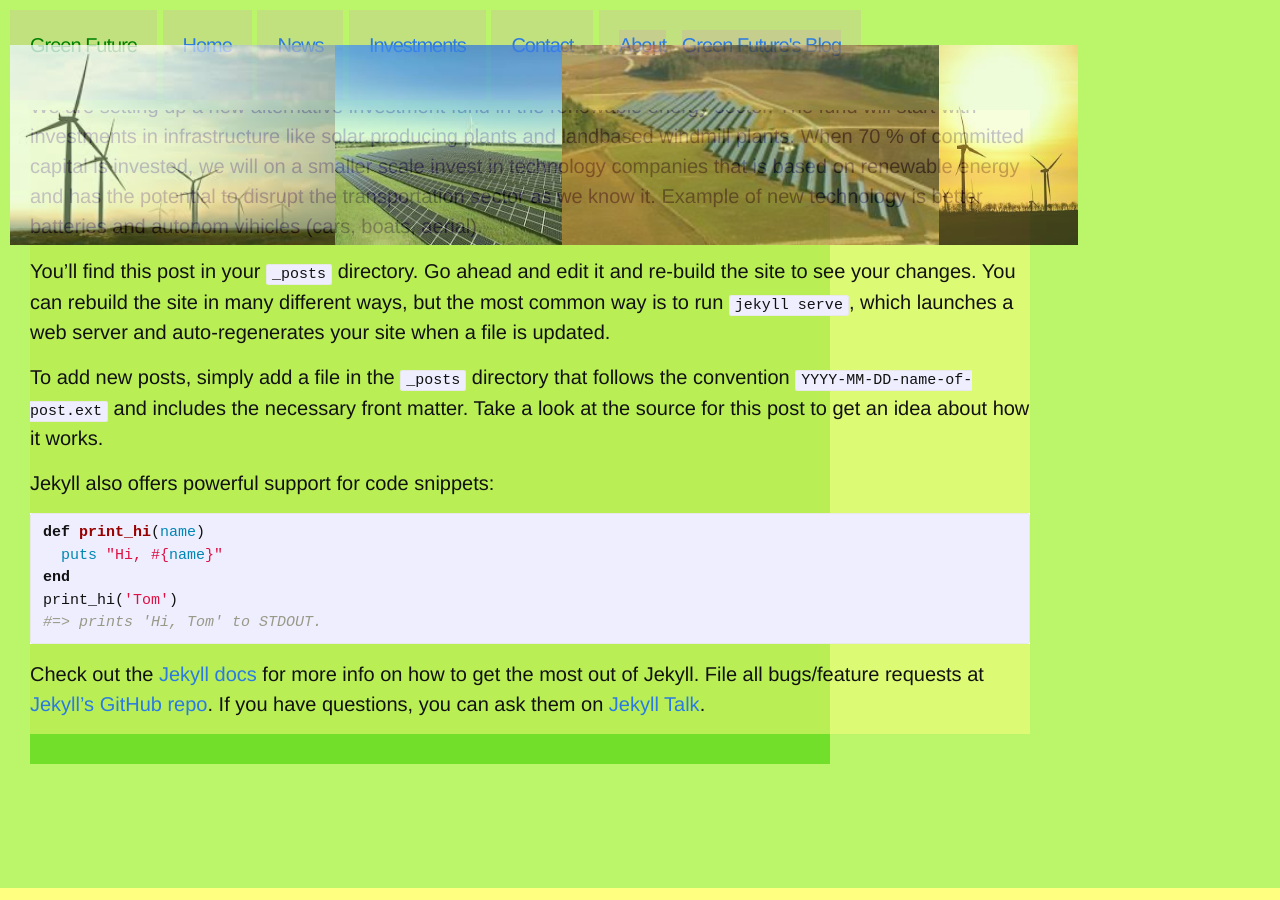
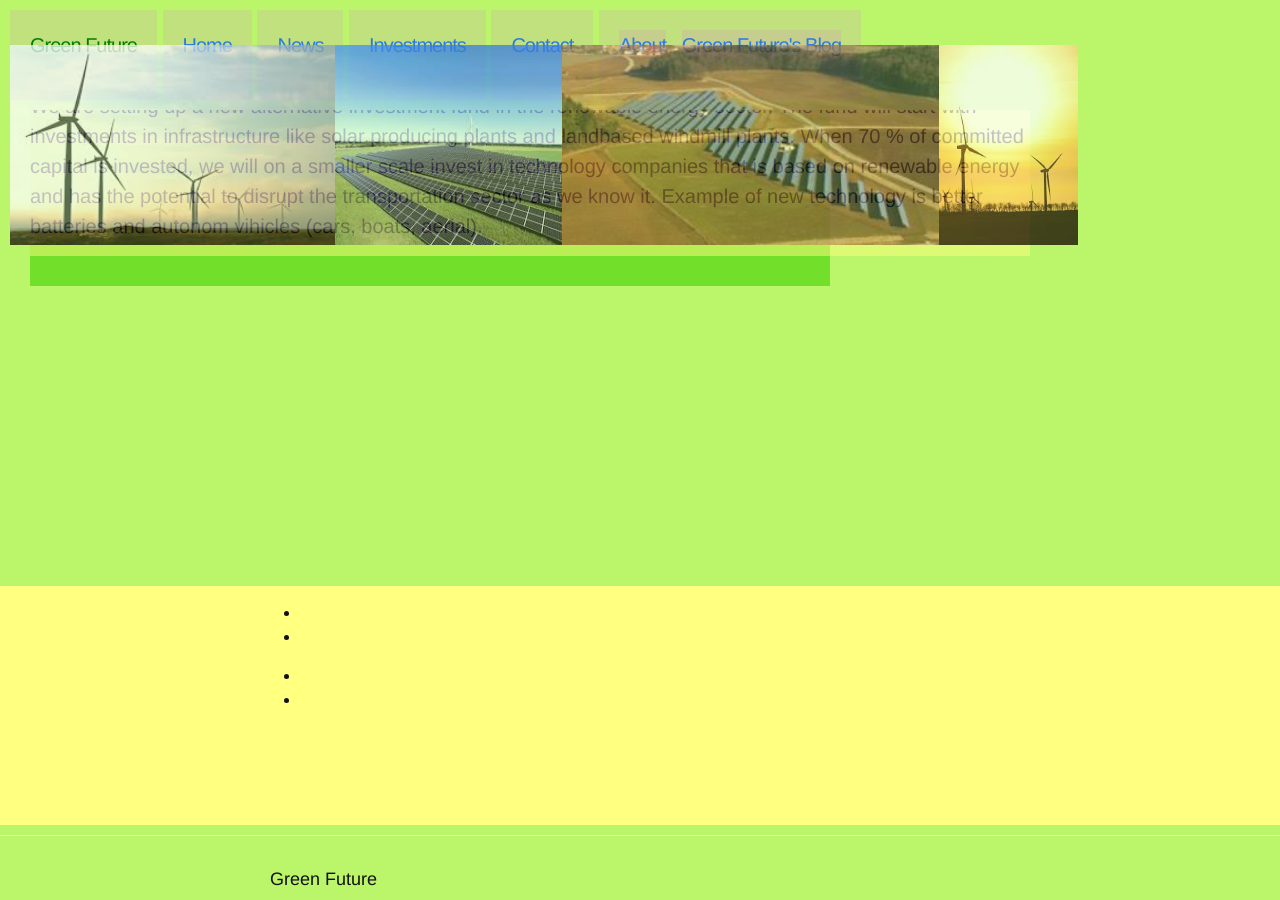
Before and after one commit to Paal-August/Paal-August.github.io, a Jekyll site: the page built from _posts/2017-11-17-welcome-to-jekyll.markdown, in a window 1280 px wide and 900 px high, scrolled down 326 px. Built offline with Jekyll 4.4.1, drawn with Linux system fonts in a browser that asks for light colours.

Commit message:
Update 2017-11-17-welcome-to-jekyll.markdown

```diff
--- a/_posts/2017-11-17-welcome-to-jekyll.markdown
+++ b/_posts/2017-11-17-welcome-to-jekyll.markdown
@@ -11,24 +11,3 @@
 on a smaller scale invest in technology companies that is based on renewable energy
 and has the potential to disrupt the transportation sector as we know it. Example of
 new technology is better batteries and autonom vihicles (cars, boats, aerial).
-
-
-You’ll find this post in your `_posts` directory. Go ahead and edit it and re-build the site to see your changes. You can rebuild the site in many different ways, but the most common way is to run `jekyll serve`, which launches a web server and auto-regenerates your site when a file is updated.
-
-To add new posts, simply add a file in the `_posts` directory that follows the convention `YYYY-MM-DD-name-of-post.ext` and includes the necessary front matter. Take a look at the source for this post to get an idea about how it works.
-
-Jekyll also offers powerful support for code snippets:
-
-{% highlight ruby %}
-def print_hi(name)
-  puts "Hi, #{name}"
-end
-print_hi('Tom')
-#=> prints 'Hi, Tom' to STDOUT.
-{% endhighlight %}
-
-Check out the [Jekyll docs][jekyll-docs] for more info on how to get the most out of Jekyll. File all bugs/feature requests at [Jekyll’s GitHub repo][jekyll-gh]. If you have questions, you can ask them on [Jekyll Talk][jekyll-talk].
-
-[jekyll-docs]: http://jekyllrb.com/docs/home
-[jekyll-gh]:   https://github.com/jekyll/jekyll
-[jekyll-talk]: https://talk.jekyllrb.com/
```
